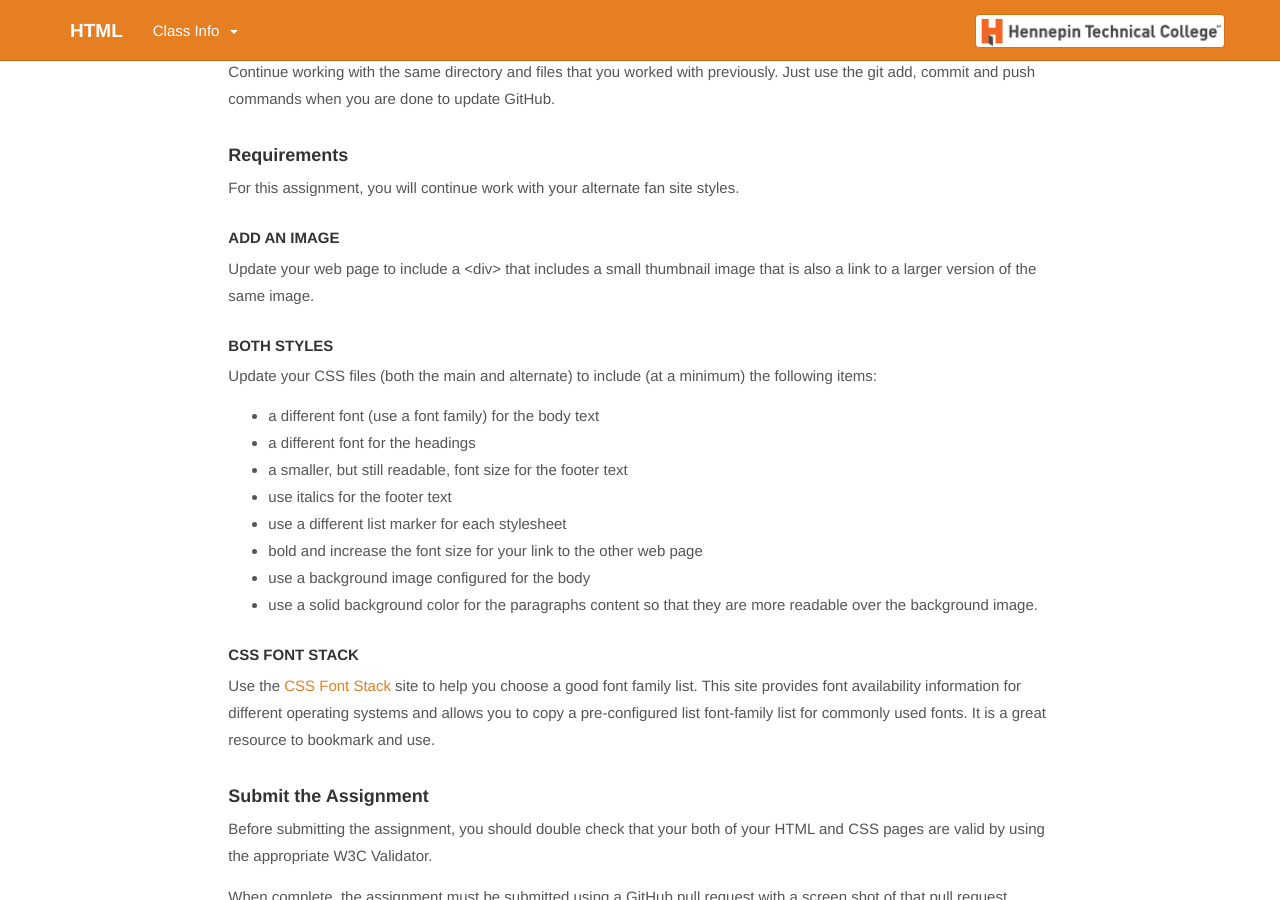
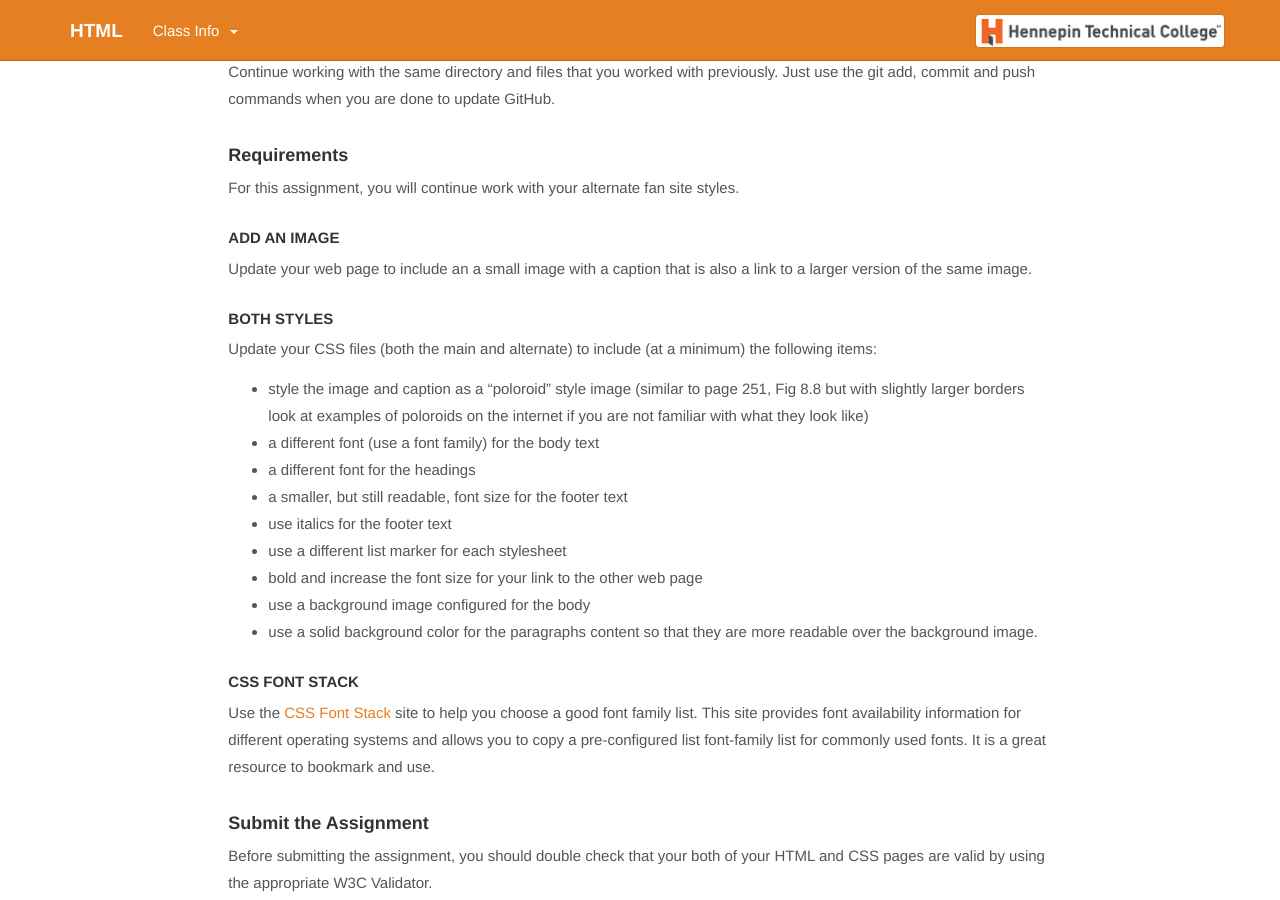
Before and after one commit to huskerman34/htc-ccis1301.github.io, a Jekyll site: the page built from assignments/fan-page/fan-page-pt3-v2.md, in a window 1280 px wide and 900 px high, scrolled down 490 px. Built offline with Jekyll 4.4.1, drawn with Linux system fonts in a browser that asks for light colours; some web fonts are replaced.

Commit message:
Update fan-page-pt3-v2.md

```diff
--- a/assignments/fan-page/fan-page-pt3-v2.md
+++ b/assignments/fan-page/fan-page-pt3-v2.md
@@ -18,11 +18,12 @@ Unless you are working on a different computer or have deleted the files, you al
 For this assignment, you will continue work with your alternate fan site styles.
 
 ### Add an image
-Update your web page to include a <div> that includes a small thumbnail image that is also a link to a larger version of the same image.
+Update your web page to include an a small image with a caption that is also a link to a larger version of the same image.
 
 ### Both Styles
 Update your CSS files (both the main and alternate) to include (at a minimum) the following items:
 
+- style the image and caption as a "poloroid" style image (similar to page 251, Fig 8.8 but with slightly larger borders look at examples of poloroids on the internet if you are not familiar with what they look like)
 - a different font (use a font family) for the body text
 - a different font for the headings
 - a smaller, but still readable, font size for the footer text
```
